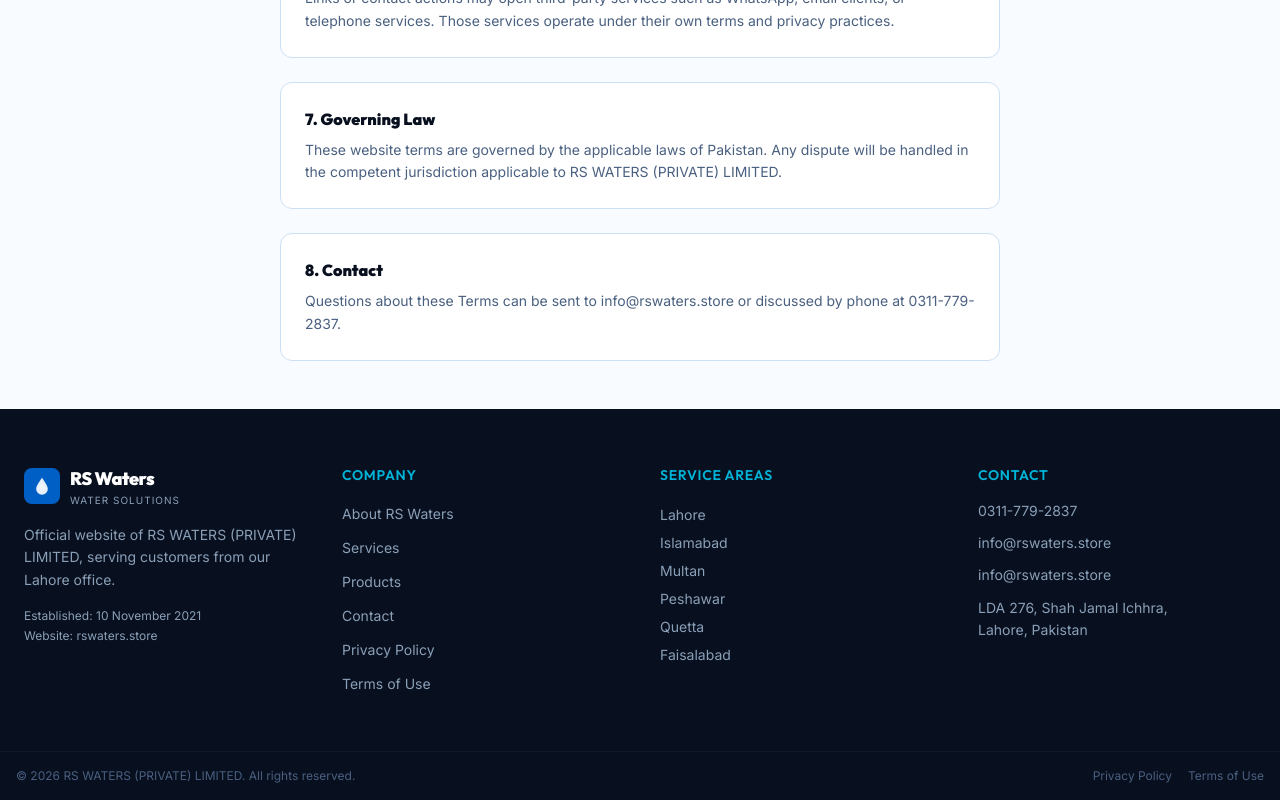
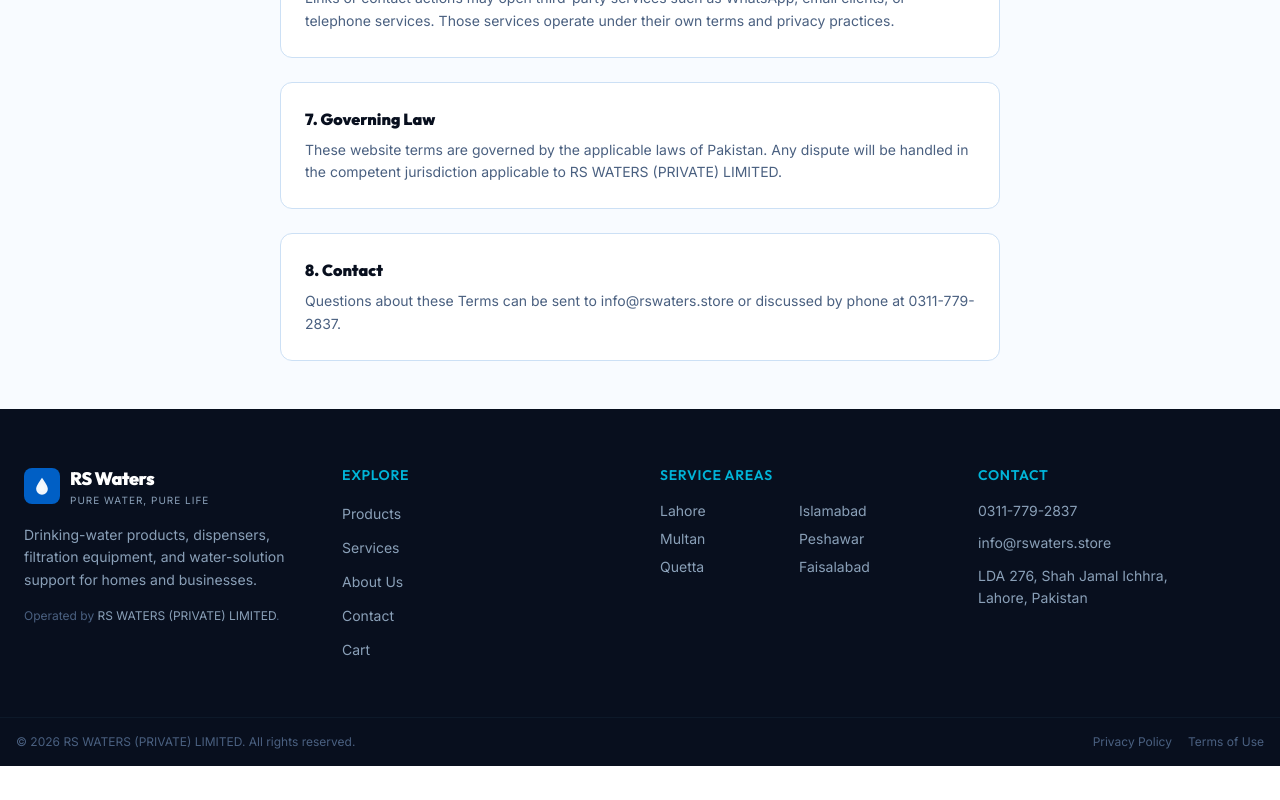
Before and after one commit to OrbixtarTechnologies/AquaRSWaters, a React (Vite) app: page /terms in a window 1280 px wide. Shown: the part 1222-2022 px from the top of the page. After the commit the page ends 1988 px from the top, so only its background shows below. Built offline with nearby package versions, Linux system fonts and the light colour scheme; the HTML template or start-up script is replaced by a standard one.

Commit message:
Polish commercial footer while keeping legal identity

```diff
--- a/src/components/Footer.tsx
+++ b/src/components/Footer.tsx
@@ -7,53 +7,44 @@
         <div>
           <div className="flex items-center gap-2.5 mb-4">
             <div className="w-9 h-9 rounded-lg bg-[#005fc5] flex items-center justify-center">
-              <svg width="20" height="20" viewBox="0 0 24 24" fill="none" aria-hidden="true">
-                <path d="M12 2C8 8 5 12 5 15.5a7 7 0 0014 0C19 12 16 8 12 2z" fill="white" opacity="0.9"/>
-                <path d="M12 8C10 11 9 13 9 15a3 3 0 006 0c0-2-1-4-3-7z" fill="white" opacity="0.4"/>
+              <svg width="20" height="20" viewBox="0 0 24 24" fill="none">
+                <path d="M12 2C8 8 5 12 5 15.5a7 7 0 0014 0C19 12 16 8 12 2z" fill="white" opacity=".95"/>
+                <path d="M12 8C10 11 9 13 9 15a3 3 0 006 0c0-2-1-4-3-7z" fill="white" opacity=".4"/>
               </svg>
             </div>
             <div>
               <div className="font-black text-lg tracking-tight" style={{ fontFamily: "Outfit, sans-serif" }}>RS Waters</div>
-              <div className="text-[10px] text-[#8aa0b8] tracking-widest uppercase">Water Solutions</div>
+              <div className="text-[10px] text-[#8aa0b8] tracking-widest uppercase">Pure Water, Pure Life</div>
             </div>
           </div>
           <p className="text-sm text-[#8aa0b8] leading-relaxed mb-4">
-            Official website of RS WATERS (PRIVATE) LIMITED, serving customers from our Lahore office.
+            Drinking-water products, dispensers, filtration equipment, and water-solution support for homes and businesses.
           </p>
-          <div className="text-xs text-[#8aa0b8] space-y-1">
-            <div>Established: 10 November 2021</div>
-            <div>Website: rswaters.store</div>
-          </div>
+          <p className="text-xs text-[#4a6080]">
+            Operated by <span className="text-[#8aa0b8]">RS WATERS (PRIVATE) LIMITED</span>.
+          </p>
         </div>
 
         <div>
-          <h4 className="font-semibold text-sm uppercase tracking-wider text-[#00b4d8] mb-4" style={{ fontFamily: "Outfit, sans-serif" }}>Company</h4>
+          <h4 className="font-semibold text-sm uppercase tracking-wider text-[#00b4d8] mb-4" style={{ fontFamily: "Outfit, sans-serif" }}>Explore</h4>
           <ul className="space-y-2.5">
             {[
-              { to: "/about", label: "About RS Waters" },
+              { to: "/products", label: "Products" },
               { to: "/services", label: "Services" },
-              { to: "/products", label: "Products" },
+              { to: "/about", label: "About Us" },
               { to: "/contact", label: "Contact" },
-              { to: "/privacy", label: "Privacy Policy" },
-              { to: "/terms", label: "Terms of Use" },
-            ].map((l) => (
-              <li key={l.to}>
-                <Link to={l.to} className="text-sm text-[#8aa0b8] hover:text-white transition-colors">{l.label}</Link>
-              </li>
+              { to: "/cart", label: "Cart" },
+            ].map((link) => (
+              <li key={link.to}><Link to={link.to} className="text-sm text-[#8aa0b8] hover:text-white transition-colors">{link.label}</Link></li>
             ))}
           </ul>
         </div>
 
         <div>
           <h4 className="font-semibold text-sm uppercase tracking-wider text-[#00b4d8] mb-4" style={{ fontFamily: "Outfit, sans-serif" }}>Service Areas</h4>
-          <p className="text-sm text-[#8aa0b8] leading-7">
-            Lahore<br />
-            Islamabad<br />
-            Multan<br />
-            Peshawar<br />
-            Quetta<br />
-            Faisalabad
-          </p>
+          <div className="grid grid-cols-2 gap-y-2 text-sm text-[#8aa0b8]">
+            <span>Lahore</span><span>Islamabad</span><span>Multan</span><span>Peshawar</span><span>Quetta</span><span>Faisalabad</span>
+          </div>
         </div>
 
         <div>
@@ -61,10 +52,7 @@
           <div className="space-y-3 text-sm text-[#8aa0b8]">
             <a href="tel:+923117792837" className="block hover:text-white transition-colors">0311-779-2837</a>
             <a href="mailto:info@rswaters.store" className="block hover:text-white transition-colors">info@rswaters.store</a>
-            <a href="mailto:info@rswaters.store" className="block hover:text-white transition-colors">info@rswaters.store</a>
-            <address className="not-italic leading-relaxed">
-              LDA 276, Shah Jamal Ichhra,<br />Lahore, Pakistan
-            </address>
+            <address className="not-italic leading-relaxed">LDA 276, Shah Jamal Ichhra,<br/>Lahore, Pakistan</address>
           </div>
         </div>
       </div>
```
